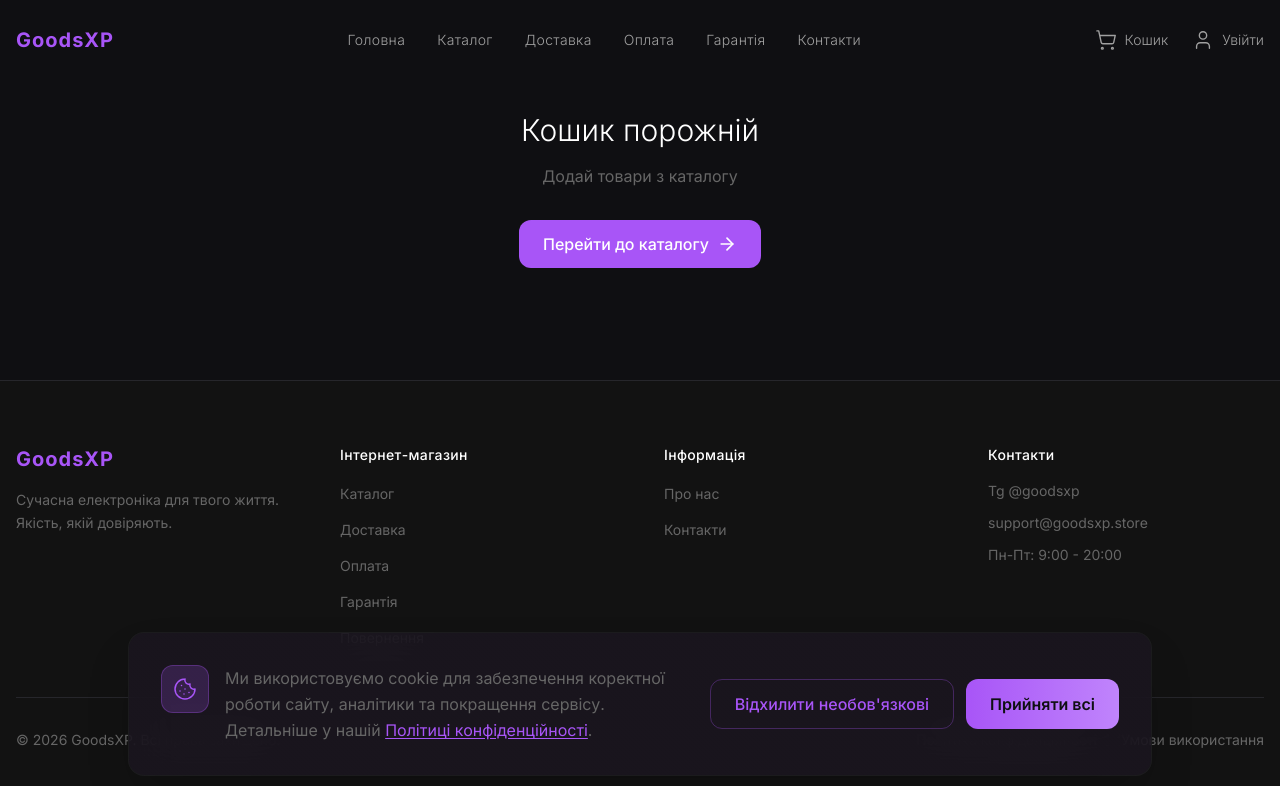
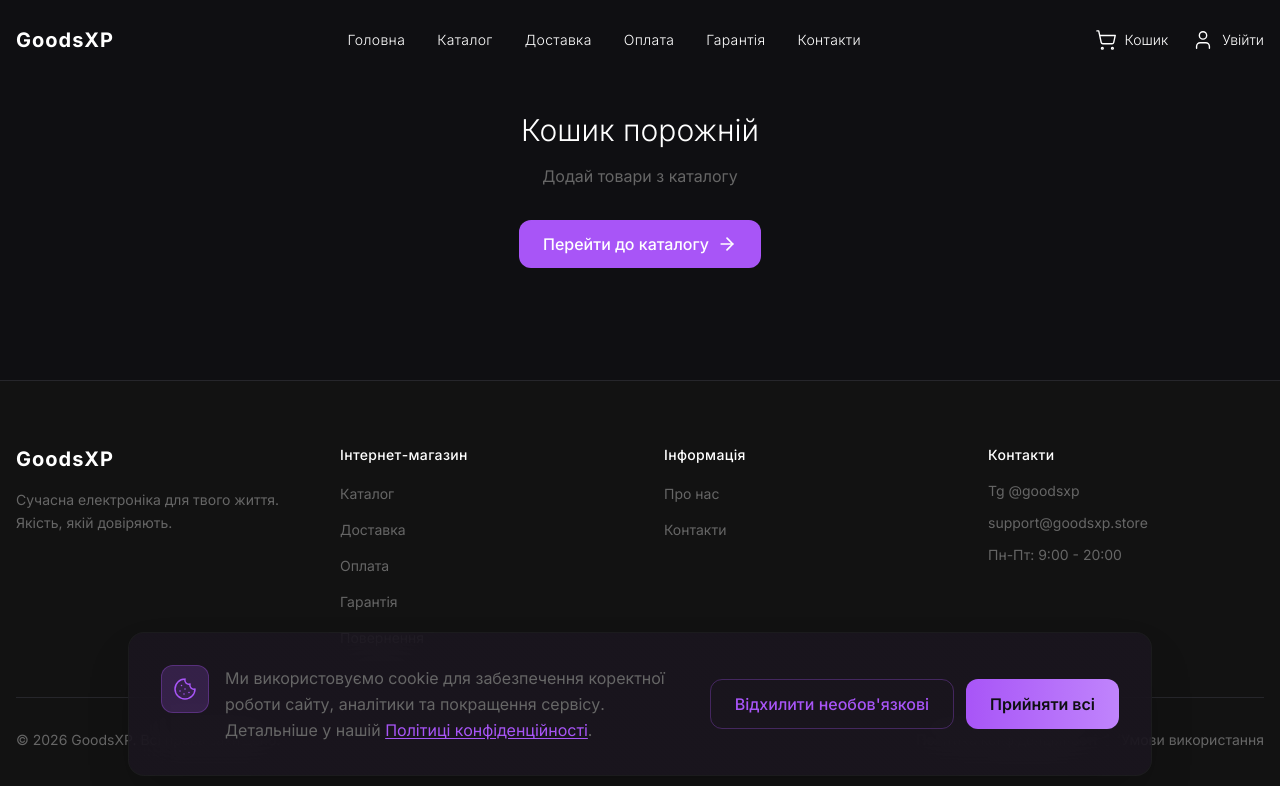
Before and after one commit to deonisiynet-tech/goodsxp, a Next.js app in the folder client/: page /cart in a window 1280 px wide. Shown: the top 786 px of the page. Built offline with nearby package versions, Linux system fonts and the light colour scheme.

Commit message:
UX Fix 6

```diff
--- a/client/src/components/Footer.tsx
+++ b/client/src/components/Footer.tsx
@@ -21,7 +21,7 @@ export default function Footer() {
         <div className="grid grid-cols-1 md:grid-cols-2 lg:grid-cols-4 gap-8 md:gap-12">
           {/* Brand */}
           <div>
-            <Link href="/" className="text-xl font-bold tracking-wider text-primary mb-4 block">
+            <Link href="/" className="text-xl font-bold tracking-wider text-white mb-4 block">
               GoodsXP
             </Link>
             <p className="text-muted text-sm leading-relaxed">
--- a/client/src/components/Header.tsx
+++ b/client/src/components/Header.tsx
@@ -51,7 +51,7 @@ export default function Header() {
       <div className="container mx-auto px-4">
         <div className="flex items-center justify-between h-16 md:h-20 gap-4">
           {/* Logo */}
-          <Link href="/" className="text-xl font-bold tracking-wider text-primary shrink-0">
+          <Link href="/" className="text-xl font-bold tracking-wider text-white shrink-0">
             GoodsXP
           </Link>
 
@@ -61,7 +61,7 @@ export default function Header() {
               <Link
                 key={link.href}
                 href={link.href}
-                className="text-sm font-light tracking-wide text-secondary hover:text-primary transition-colors duration-200"
+                className="text-sm font-light tracking-wide text-white hover:text-primary transition-colors duration-200"
               >
                 {link.label}
               </Link>
@@ -73,7 +73,7 @@ export default function Header() {
             {/* Cart */}
             <Link
               href="/cart"
-              className="relative flex items-center gap-2 text-secondary hover:text-primary transition-colors"
+              className="relative flex items-center gap-2 text-white hover:text-primary transition-colors"
             >
               <ShoppingCart size={22} strokeWidth={1.5} />
               <span className="hidden md:inline text-sm font-light">Кошик</span>
@@ -90,14 +90,14 @@ export default function Header() {
                 {user.role === 'ADMIN' && (
                   <Link
                     href="/admin"
-                    className="text-sm font-light text-secondary hover:text-primary transition-colors"
+                    className="text-sm font-light text-white hover:text-primary transition-colors"
                   >
                     Адмінка
                   </Link>
                 )}
                 <button
                   onClick={handleLogout}
-                  className="text-sm font-light text-secondary hover:text-primary transition-colors"
+                  className="text-sm font-light text-white hover:text-primary transition-colors"
                 >
                   Вийти
                 </button>
@@ -105,7 +105,7 @@ export default function Header() {
             ) : (
               <Link
                 href="/login"
-                className="flex items-center gap-2 text-secondary hover:text-primary transition-colors"
+                className="flex items-center gap-2 text-white hover:text-primary transition-colors"
               >
                 <User size={22} strokeWidth={1.5} />
                 <span className="hidden md:inline text-sm font-light">Увійти</span>
@@ -115,7 +115,7 @@ export default function Header() {
             {/* Mobile Menu Button */}
             <button
               onClick={() => setMobileMenuOpen(!mobileMenuOpen)}
-              className="lg:hidden text-primary"
+              className="lg:hidden text-white"
             >
               {mobileMenuOpen ? <X size={24} /> : <Menu size={24} />}
             </button>
@@ -132,7 +132,7 @@ export default function Header() {
                 key={link.href}
                 href={link.href}
                 onClick={() => setMobileMenuOpen(false)}
-                className="text-lg font-light text-secondary hover:text-primary transition-colors py-2"
+                className="text-lg font-light text-white hover:text-primary transition-colors py-2"
               >
                 {link.label}
               </Link>
```
